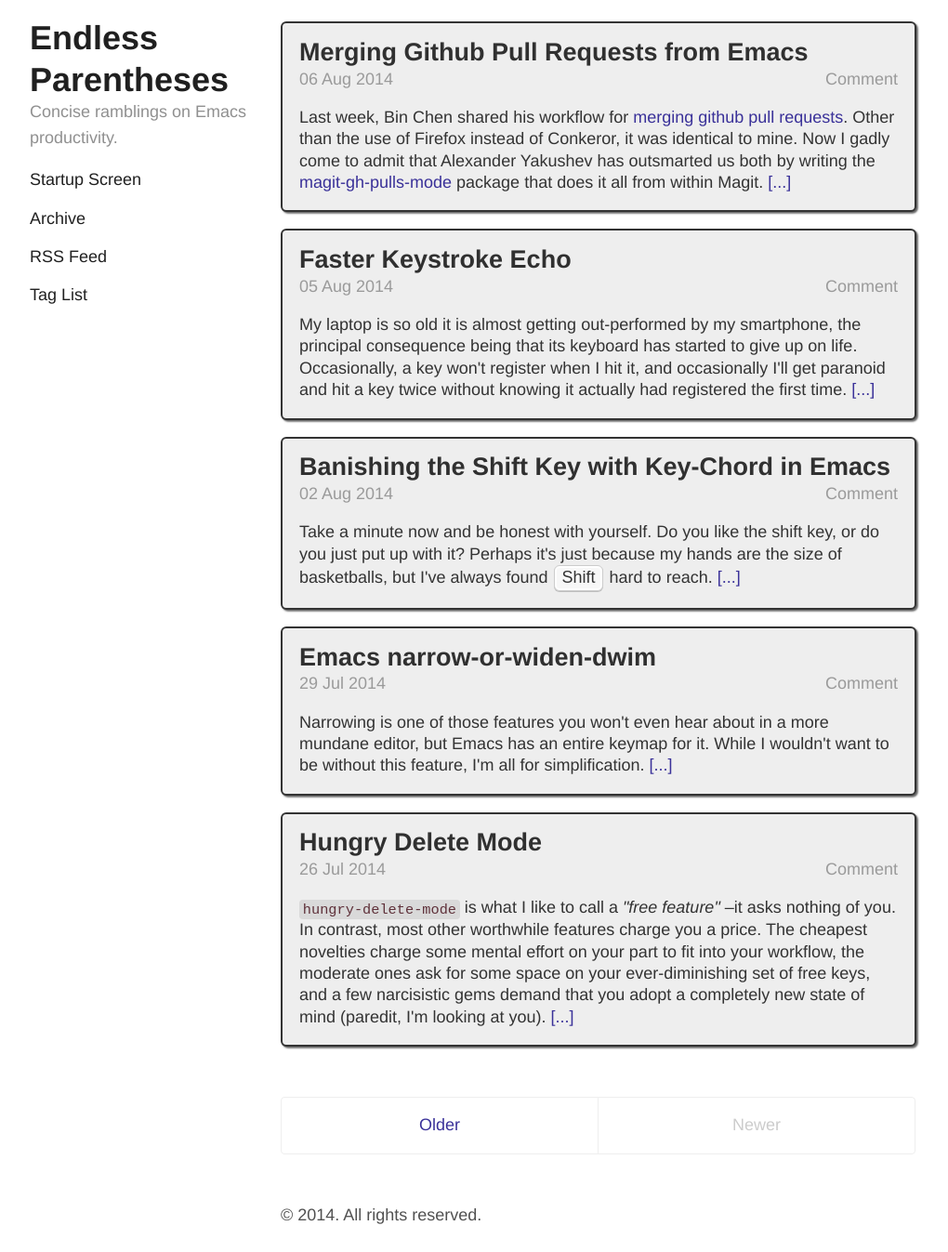
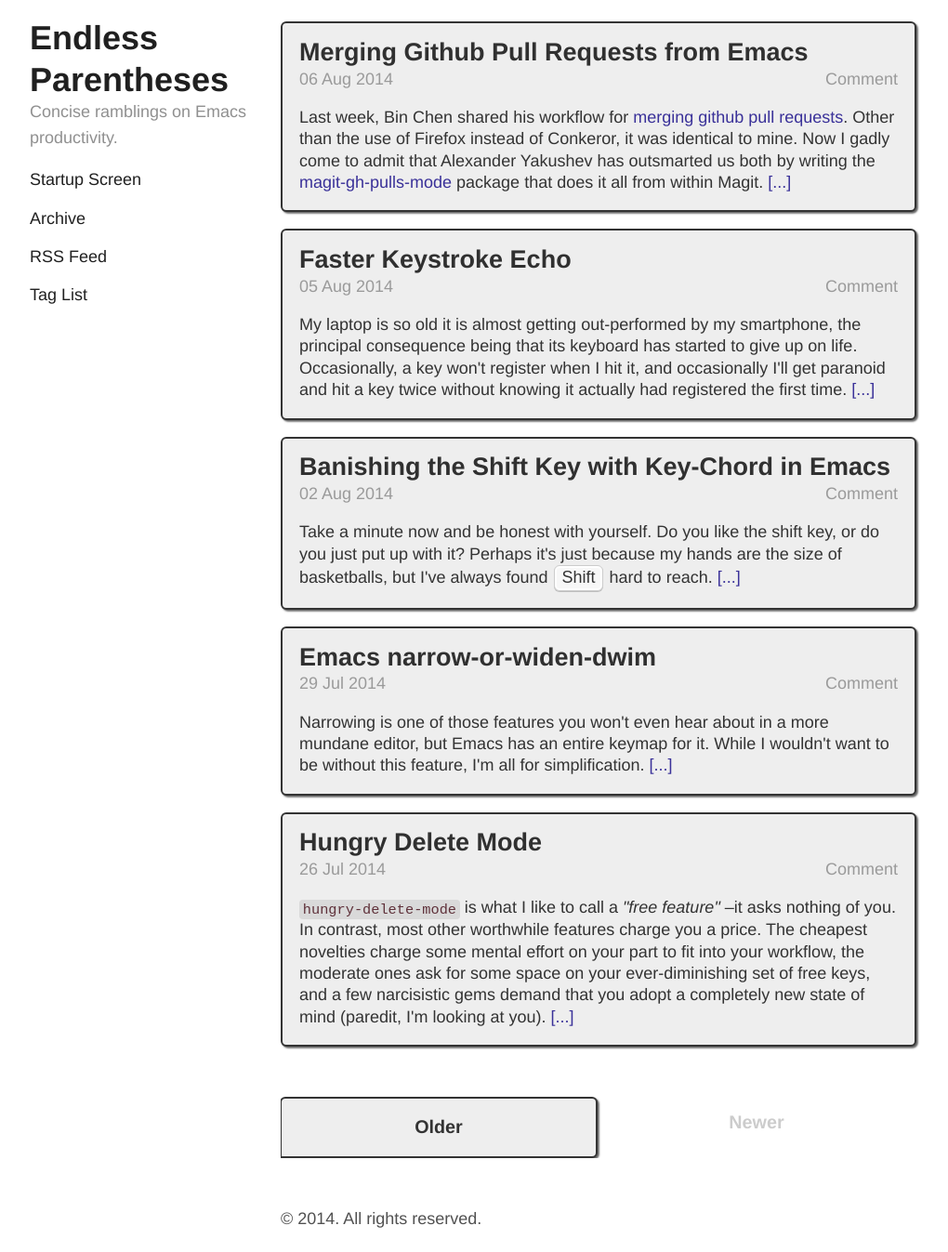
Before and after one commit to Malabarba/EndlessParentheses, a Jekyll site: the page built from index.html, in a window 1280 px wide and 1347 px high. Shown: the whole window at 93% size, without its empty margins (50-1070 px from the left). Built offline with Jekyll 4.4.1, drawn with Linux system fonts in a browser that asks for light colours; Markdown is read by kramdown in place of the engine named in the settings; the list of posts is cut into pages by our own code; comment, search, counter and statistics services are not loaded.

Commit message:
CSS: Unify pagination buttons with rest of interface.

```diff
--- a/_layouts/page.html
+++ b/_layouts/page.html
@@ -2,7 +2,7 @@
 layout: default
 ---
 
-<div class="page">
+<div class="page border-box">
   <h1 class="page-title">{{ page.title }}</h1>
   {{ content }}
 </div>
--- a/_layouts/post.html
+++ b/_layouts/post.html
@@ -2,7 +2,7 @@
 layout: default
 ---
 
-<div class="post">
+<div class="post border-box">
   <h1 class="post-title">{{ page.title }}</h1>
   <span class="post-date">{{ page.date | date_to_string }}{% include artur.html %}
   </span>
--- a/index.html
+++ b/index.html
@@ -5,7 +5,7 @@
 
 <div class="posts">
   {% for post in paginator.posts %}
-  <div class="post">
+  <div class="border-box post">
     <h1 class="post-title">
       <a href="{{ post.url }}">
         {{ post.title }}
@@ -25,15 +25,15 @@
 
 <div class="pagination">
   {% if paginator.next_page %}
-    <a class="pagination-item older" href="{{ site.baseurl }}page{{paginator.next_page}}">Older</a>
+    <a class="border-box pagination-item older" href="{{ site.baseurl }}page{{paginator.next_page}}">Older</a>
   {% else %}
     <span class="pagination-item older">Older</span>
   {% endif %}
   {% if paginator.previous_page %}
     {% if paginator.page == 2 %}
-      <a class="pagination-item newer" href="{{ site.baseurl }}">Newer</a>
+      <a class="border-box pagination-item newer" href="{{ site.baseurl }}">Newer</a>
     {% else %}
-      <a class="pagination-item newer" href="{{ site.baseurl }}page{{paginator.previous_page}}">Newer</a>
+      <a class="border-box pagination-item newer" href="{{ site.baseurl }}page{{paginator.previous_page}}">Newer</a>
     {% endif %}
   {% else %}
     <span class="pagination-item newer">Newer</span>
--- a/public/css/endless.css
+++ b/public/css/endless.css
@@ -442,19 +442,22 @@
 }
 .page,
 .post {
-    color: #333333;
+    padding-left: 1em;
+    padding-right: 1em;
+    padding-top: .8em;
+    padding-bottom: 0em;
+    margin: 0;
+    margin-bottom: 1em;
+}
+
+.border-box {
+    color: #333;
     -moz-border-radius:6px;
     -webkit-border-radius:6px;
     box-shadow: .1rem .1rem .1rem #666;
     border:2px solid #333;
     border-radius:6px;
     background-color: #eee;
-    padding-left: 1em;
-    padding-right: 1em;
-    padding-top: .8em;
-    padding-bottom: 0em;
-    margin: 0;
-    margin-bottom: 1em;
 }
 
 /* Blog post or page title */
@@ -563,13 +566,15 @@
     font-family: "PT Sans", Helvetica, Arial, sans-serif;
     color: #ccc;
     text-align: center;
+    font-weight:bold;
+    font-size:110%;
 }
 
 /* Pagination items can be `span`s or `a`s */
 .pagination-item {
     display: block;
     padding: 1rem;
-    border: 1px solid #eee;
+    /* border: 1px solid #eee; */
 }
 .pagination-item:first-child {
     margin-bottom: -1px;
@@ -577,7 +582,18 @@
 
 /* Only provide a hover state for linked pagination items */
 a.pagination-item:hover {
-    background-color: #f5f5f5;
+    background-color: #fff;
+}
+
+.pagination-item:last-child {
+    border-top-left-radius:  0px;
+    border-top-right-radius: 0px;
+    margin-top:-3px;
+}
+.pagination-item:first-child {
+    margin-bottom:0;
+    border-bottom-left-radius:  0px;
+    border-bottom-right-radius: 0px;
 }
 
 @media (min-width: 30em) {
@@ -588,14 +604,14 @@
         float: left;
         width: 50%;
     }
+    .pagination-item:last-child {
+        margin-bottom: 0;
+        border-top-left-radius:    6px;
+        border-bottom-left-radius: 6px;
+    }
     .pagination-item:first-child {
-        margin-bottom: 0;
-        border-top-left-radius:    4px;
-        border-bottom-left-radius: 4px;
-    }
-    .pagination-item:last-child {
         margin-left: -1px;
-        border-top-right-radius:    4px;
-        border-bottom-right-radius: 4px;
+        border-top-right-radius:    6px;
+        border-bottom-right-radius: 6px;
     }
 }
```
